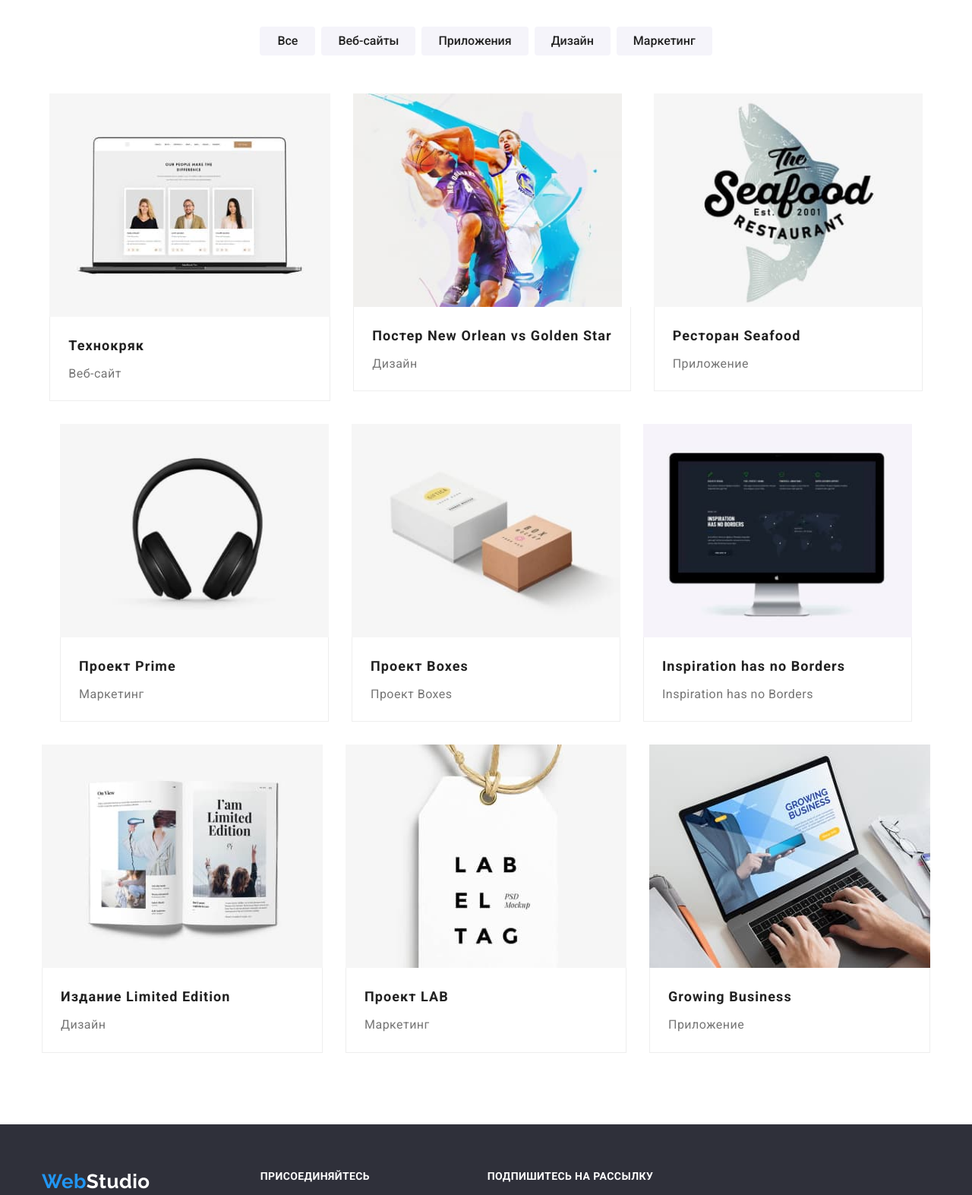
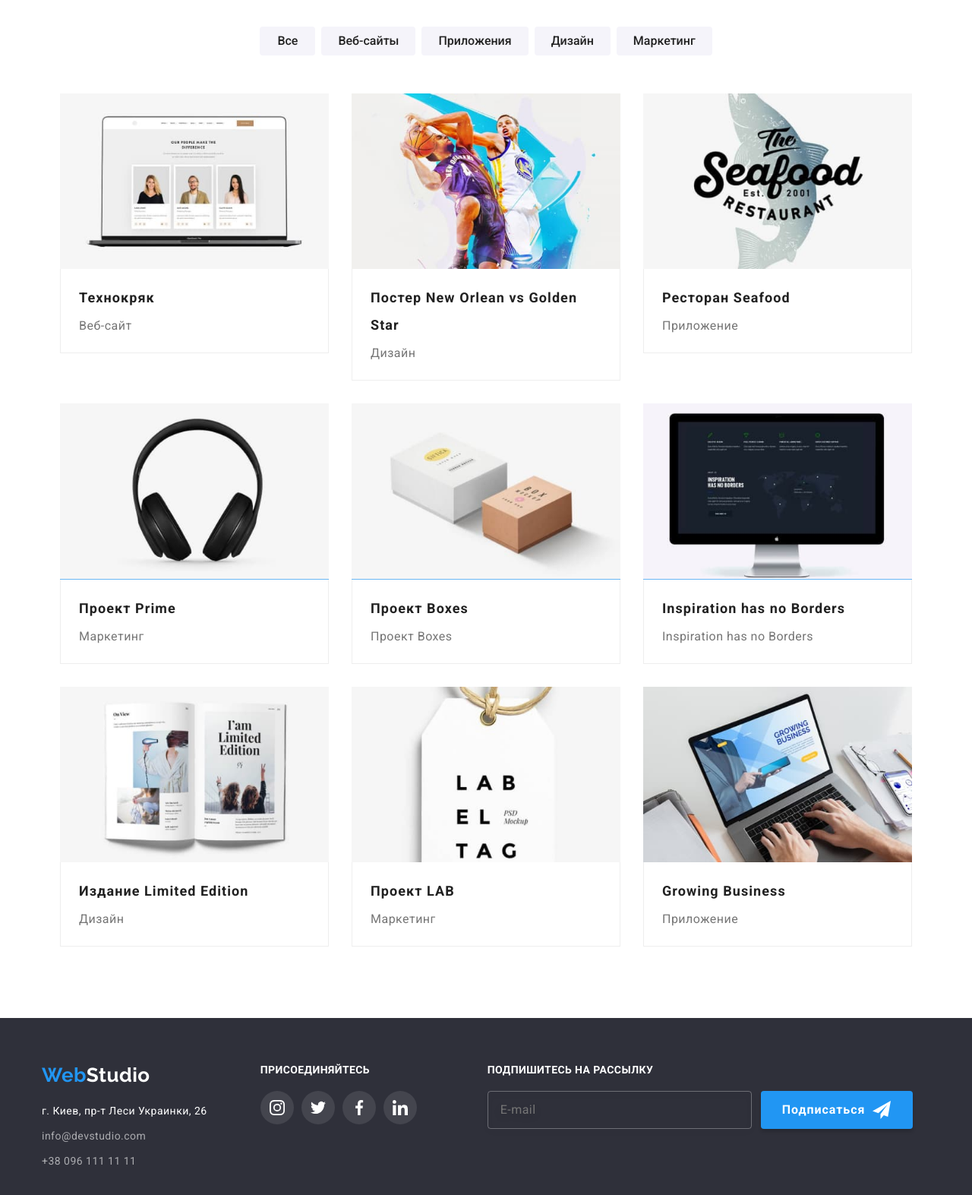
Before and after one commit to vviauk/goit-markup-hw-08, a plain HTML site: page portfolio.html in a window 1280 px wide. Shown: the part 140-1713 px from the top of the page at 76% size. Drawn offline with nearby package versions, Linux system fonts and the light colour scheme.

Commit message:
done before mentor`s chack

```diff
--- a/portfolio.html
+++ b/portfolio.html
@@ -74,7 +74,7 @@
               <a class="mobile__menu-link" href="">Контакты</a>
             </li>
           </ul>
-          <div class="asd">
+          <div class="mobile__menu-wrapper">
             <ul class="mobile__menu-contacts">
               <li class="mobile__menu-items"><a class="mobile__menu-phone" href="">+38 096 111 11 11</a></li>
               <li class="mobile__menu-items"><a class="mobile__menu-email" href="">info@devstudio.com</a></li>
@@ -135,8 +135,14 @@
             <a href="">
 
               <div class="portfolio__wrapper">
-                <img class="portfolio__photos-img" src="./images/our-people.jpg" alt="our-people" width="370"
-                  height="294" />
+                <img srcset="
+              ./images/portfolio/our_people_sm.jpg 450w,
+              ./images/portfolio/our_people_sm2.jpg 900w,
+              ./images/portfolio/our_people_md.jpg 354w,
+              ./images/portfolio/our_people_md2.jpg 708w,
+              ./images/portfolio/our_people_lg.jpg 270w,
+              ./images/portfolio/our_people_lg2.jpg 540w" src="./images/portfolio/our_people_sm.jpg" alt="our_people"
+                  sizes="(min-width: 1200px) 33vw, (min-width: 768px) 50vw, 100vw" />
                 <p class="portfolio__description">
                   Ресурс предлагает комплексные предложения с разным уровнем функционала и сервисов.
                   Все это позволит посетителю получить исчерпывающие сведения о компании или частном
@@ -151,7 +157,14 @@
           </li>
           <li class="portfolio__img">
             <div class="portfolio__wrapper">
-              <img class="portfolio__photos-img" src="./images/basketball.jpg" alt="basketball" width="354" />
+              <img srcset="
+              ./images/portfolio/basketball_sm.jpg 450w,
+              ./images/portfolio/basketball_sm2.jpg 900w,
+              ./images/portfolio/basketball_md.jpg 354w,
+              ./images/portfolio/basketball_md2.jpg 708w,
+              ./images/portfolio/basketball_lg.jpg 270w,
+              ./images/portfolio/basketball_lg2.jpg 540w" src="./images/portfolio/basketball_sm.jpg" alt="basketball"
+                sizes="(min-width: 1200px) 33vw, (min-width: 768px) 50vw, 100vw" />
               <p class="portfolio__description">
                 Ресурс предлагает комплексные предложения с разным уровнем функционала и сервисов.
                 Все это позволит посетителю получить исчерпывающие сведения о компании или частном
@@ -165,7 +178,14 @@
           </li>
           <li class="portfolio__img">
             <div class="portfolio__wrapper">
-              <img class="portfolio__photos-img" src="./images/restaurant.jpg" alt="restaurant" width="354" />
+              <img srcset="
+              ./images/portfolio/restaurant_sm.jpg 450w,
+              ./images/portfolio/restaurant_sm2.jpg 900w,
+              ./images/portfolio/restaurant_md.jpg 354w,
+              ./images/portfolio/restaurant_md2.jpg 708w,
+              ./images/portfolio/restaurant_lg.jpg 270w,
+              ./images/portfolio/restaurant_lg2.jpg 540w" src="./images/portfolio/restaurant_sm.jpg" alt="restaurant"
+                sizes="(min-width: 1200px) 33vw, (min-width: 768px) 50vw, 100vw" />
               <p class="portfolio__description">
                 Ресурс предлагает комплексные предложения с разным уровнем функционала и сервисов.
                 Все это позволит посетителю получить исчерпывающие сведения о компании или частном
@@ -179,8 +199,14 @@
           </li>
           <li class="portfolio__img">
             <div class="portfolio__wrapper">
-              <img class="portfolio__photos-img" src="./images/headphones.jpg" alt="headphones" width="354"
-                height="294" />
+              <img srcset="
+              ./images/portfolio/headphones_sm.jpg 450w,
+              ./images/portfolio/headphones_sm2.jpg 900w,
+              ./images/portfolio/headphones_md.jpg 354w,
+              ./images/portfolio/headphones_md2.jpg 708w,
+              ./images/portfolio/headphones_lg.jpg 270w,
+              ./images/portfolio/headphones_lg2.jpg 540w" src="./images/portfolio/headphones_sm.jpg" alt="screen"
+                sizes="(min-width: 1200px) 33vw, (min-width: 768px) 50vw, 100vw" />
               <p class="portfolio__description">
                 Ресурс предлагает комплексные предложения с разным уровнем функционала и сервисов.
                 Все это позволит посетителю получить исчерпывающие сведения о компании или частном
@@ -194,7 +220,14 @@
           </li>
           <li class="portfolio__img">
             <div class="portfolio__wrapper">
-              <img class="portfolio__photos-img" src="./images/boxes.jpg" alt="boxes" width="354" height="294" />
+              <img srcset="
+              ./images/portfolio/boxes_sm.jpg 450w,
+              ./images/portfolio/boxes_sm2.jpg 900w,
+              ./images/portfolio/boxes_md.jpg 354w,
+              ./images/portfolio/boxes_md2.jpg 708w,
+              ./images/portfolio/boxes_lg.jpg 270w,
+              ./images/portfolio/boxes_lg2.jpg 540w" src="./images/portfolio/boxes_sm.jpg" alt="boxes"
+                sizes="(min-width: 1200px) 33vw, (min-width: 768px) 50vw, 100vw" />
               <p class="portfolio__description">
                 Ресурс предлагает комплексные предложения с разным уровнем функционала и сервисов.
                 Все это позволит посетителю получить исчерпывающие сведения о компании или частном
@@ -208,7 +241,14 @@
           </li>
           <li class="portfolio__img">
             <div class="portfolio__wrapper">
-              <img class="portfolio__photos-img" src="./images/screen.jpg" alt="screen" width="354" height="294" />
+              <img srcset="
+              ./images/portfolio/screen_sm.jpg 450w,
+              ./images/portfolio/screen_sm2.jpg 900w,
+              ./images/portfolio/screen_md.jpg 354w,
+              ./images/portfolio/screen_md2.jpg 708w,
+              ./images/portfolio/screen_lg.jpg 270w,
+              ./images/portfolio/screen_lg2.jpg 540w" src="./images/portfolio/screen_sm.jpg" alt="screen"
+                sizes="(min-width: 1200px) 33vw, (min-width: 768px) 50vw, 100vw" />
               <p class="portfolio__description">
                 Ресурс предлагает комплексные предложения с разным уровнем функционала и сервисов.
                 Все это позволит посетителю получить исчерпывающие сведения о компании или частном
@@ -222,8 +262,14 @@
           </li>
           <li class="portfolio__img">
             <div class="portfolio__wrapper">
-              <img class="portfolio__photos-img" src="./images/limited-edition.jpg" alt="limited-edition" width="370"
-                height="294" />
+              <img srcset="
+              ./images/portfolio/limited_edition_sm.jpg 450w,
+              ./images/portfolio/limited_edition_sm2.jpg 900w,
+              ./images/portfolio/limited_edition_md.jpg 354w,
+              ./images/portfolio/limited_edition_md2.jpg 708w,
+              ./images/portfolio/limited_edition_lg.jpg 270w,
+              ./images/portfolio/limited_edition_lg2.jpg 540w" src="./images/portfolio/limited_edition_sm.jpg"
+                alt="limited_edition" sizes="(min-width: 1200px) 33vw, (min-width: 768px) 50vw, 100vw" />
               <p class="portfolio__description">
                 Ресурс предлагает комплексные предложения с разным уровнем функционала и сервисов.
                 Все это позволит посетителю получить исчерпывающие сведения о компании или частном
@@ -237,8 +283,14 @@
           </li>
           <li class="portfolio__img">
             <div class="portfolio__wrapper">
-              <img class="portfolio__photos-img" src="./images/project-lab.jpg" alt="project-lab" width="370"
-                height="294" />
+              <img srcset="
+              ./images/portfolio/project_lab_sm.jpg 450w,
+              ./images/portfolio/project_lab_sm2.jpg 900w,
+              ./images/portfolio/project_lab_md.jpg 354w,
+              ./images/portfolio/project_lab_md2.jpg 708w,
+              ./images/portfolio/project_lab_lg.jpg 270w,
+              ./images/portfolio/project_lab_lg2.jpg 540w" src="./images/portfolio/project_lab_sm.jpg"
+                alt="project_lab" sizes="(min-width: 1200px) 33vw, (min-width: 768px) 50vw, 100vw" />
               <p class="portfolio__description">
                 Ресурс предлагает комплексные предложения с разным уровнем функционала и сервисов.
                 Все это позволит посетителю получить исчерпывающие сведения о компании или частном
@@ -252,7 +304,14 @@
           </li>
           <li class="portfolio__img">
             <div class="portfolio__wrapper">
-              <img class="portfolio__photos-img" src="./images/he-tapes.jpg" alt="taping" width="370" height="294" />
+              <img srcset="
+              ./images/portfolio/he_tapes_sm.jpg 450w,
+              ./images/portfolio/he_tapes_sm2.jpg 900w,
+              ./images/portfolio/he_tapes_md.jpg 354w,
+              ./images/portfolio/he_tapes_md2.jpg 708w,
+              ./images/portfolio/he_tapes_lg.jpg 270w,
+              ./images/portfolio/he_tapes_lg2.jpg 540w" src="./images/portfolio/he_tapes_sm.jpg" alt="he_tapes"
+                sizes="(min-width: 1200px) 33vw, (min-width: 768px) 50vw, 100vw" />
               <p class="portfolio__description">
                 Ресурс предлагает комплексные предложения с разным уровнем функционала и сервисов.
                 Все это позволит посетителю получить исчерпывающие сведения о компании или частном
@@ -337,6 +396,7 @@
       </ul>
     </div>
   </footer>
+  <script src="./js/mobile-menu.js"></script>
 </body>
 
 </html>
--- a/sass/components/_footer.scss
+++ b/sass/components/_footer.scss
@@ -129,6 +129,9 @@
   @media screen and (min-width: 480px) {
     min-width: 348px;
   }
+  //  @media screen and (min-width: 1200px) {
+  //   min-width: 358px;
+  // }
   background-color: inherit;
   letter-spacing: 0.03em;
   color: rgba(255, 255, 255, 0.6);
--- a/sass/components/_mobnav.scss
+++ b/sass/components/_mobnav.scss
@@ -129,7 +129,6 @@ ul {
   &:focus {
     color: #2196f3;
   }
-
 }
 .mobile__menu-wrapper {
   @media screen and (max-width: 768px) {
--- a/sass/components/_portfolio.scss
+++ b/sass/components/_portfolio.scss
@@ -81,22 +81,34 @@
   transition: box-shadow 250ms cubic-bezier(0.4, 0, 0.2, 1);
   outline: transparent;
 
+  &:last-child {
+    margin-bottom: 0;
+  }
+
   @media screen and (min-width: 768px) {
+    flex-basis: calc(100% / 2 - 30px);
+    max-width: 354px;
     &:nth-child(2n + 1) {
       margin-right: 30px;
+    }
+    &:last-child {
+      margin-right: 0;
+      margin-right: auto;
     }
   }
 
   @media screen and (min-width: 1200px) {
     margin-right: 30px;
-  }
 
-  &:nth-child(3n) {
-    margin-right: 0;
-  }
-
-  &:nth-last-child(-n + 3) {
-    margin-bottom: 0;
+    &:nth-child(3n) {
+      margin-right: 0;
+    }
+    &:nth-last-child(-n + 3) {
+      margin-bottom: 0;
+    }
+    &:last-child {
+      margin-top: 0;
+    }
   }
 
   &:hover {
@@ -154,3 +166,6 @@
 .portfolio__img:hover .portfolio__description {
   transform: translate(0);
 }
+.mobile__menu {
+  z-index: 10;
+}
--- a/sass/components/_team.scss
+++ b/sass/components/_team.scss
@@ -1,4 +1,8 @@
 /* main section 3 Команда*/
+img {
+  display: block;
+}
+
 
 .team {
   text-align: center;
@@ -20,41 +24,44 @@
 
 .team__main {
   padding-right: 0;
-  @media screen and (min-width: 768px) {
-    display: flex;
-  }
+  // @media screen and (min-width: 768px) {
+  //   display: flex;
+  // }
 
   @media screen and (min-width: 767px) and (max-width: 1199px) {
     // margin-right: 30px;
     max-width: 768px;
     display: flex;
     flex-wrap: wrap;
-    flex-direction: row;
+    // flex-direction: row;
   }
 }
 
 .team__list {
+  margin-bottom: 30px;
   &:last-child {
     margin-bottom: 0;
   }
-  @media screen and (max-width: 1199px) {
-    margin-bottom: 30px;
-  }
 
-  @media screen and (min-width: 767px)  and (max-width:1199px) {
+  @media screen and (min-width: 767px)   {
     flex-basis: calc(100% / 2 - 30px);
     margin-right: 30px;
     margin-bottom: 30px;
+    max-width: 354px;
     &:nth-last-child(2n+1) {
       margin-right: 0;
     }
-    &:nth-child(-n + 2) {
+  }
+
+  @media screen and (max-width: 1199px) {
+    &:nth-last-child(-n + 2) {
       margin-bottom: 0;
-    }
-  }
+   }
+   }
 
   @media screen and (min-width: 1200px) {
     margin-right: 30px;
+    margin-bottom: 0;
   }
 
   margin-left: 0px;
```
Also changed, not shown: index.html (+6 -6 lines), css/main.css, css/main.min.css, images/portfolio/boxes_md.jpg (renamed from images/portfolio/boxesx_md.jpg), images/portfolio/our_people_md.jpg (renamed from images/portfolio/note_md.jpg), images/portfolio/our_people_md2.jpg (renamed from images/portfolio/note_md2.jpg), 2 other files.
